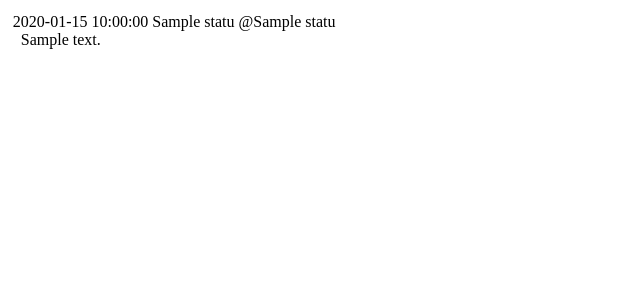
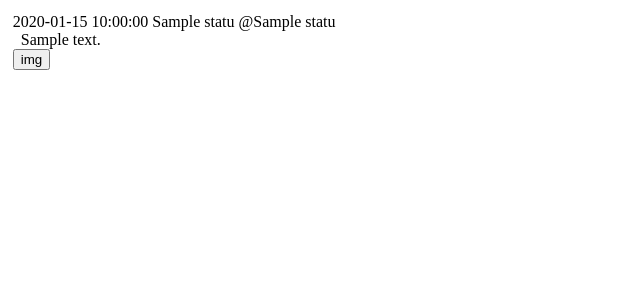
Before and after one commit to makitsukasa/Tw, a Flask app: template templates/tl.html in a window 1280 px wide. Shown: the top 300 px of the page, without its empty margins (0-640 px from the left). Run offline with Flask 2, Linux system fonts and the light colour scheme; the template is opened without the code that fills it: most values are stand-ins (such as "Sample title", 1, 10 or a date in 2020); parts of the project's set-up code (start-up, migrations or seed data) failed here and were passed over.

Commit message:
Update tl.html

```diff
--- a/templates/tl.html
+++ b/templates/tl.html
@@ -34,11 +34,11 @@
 					<button class='button rt_button' disabled><s>rt</s></button>
 				{% endif %}
 				{% for url in status['media'] %}
-					<!--<a href="/show_image/{{ status['id'] }}/{{ loop.index0 }}" target='_blank'
-						class='button img_button'>
-						img
-					</a>-->
-					<button class='button img_button' value="{{ loop.index0 }}">img</button>
+					<form action='/show_image' method='post' target='_blank'>
+						<input type='hidden' name='id' value="{{ status['id'] }}">
+						<input type='hidden' name='index' value="{{ loop.index0 }}">
+						<input type='submit' value='img' class='button img_button'>
+					</form>
 				{% endfor %}
 			</p>
 		</div>
```
